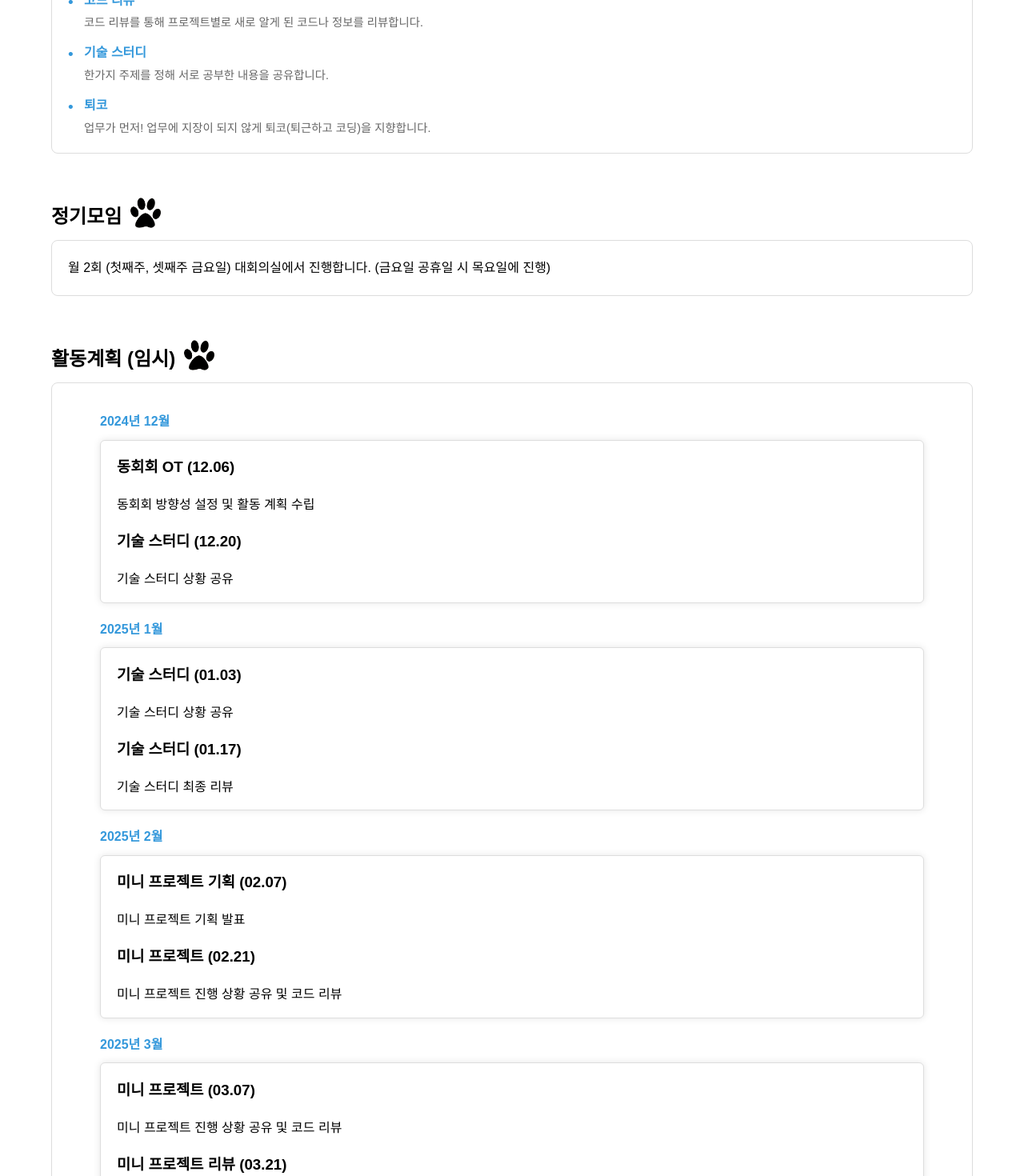
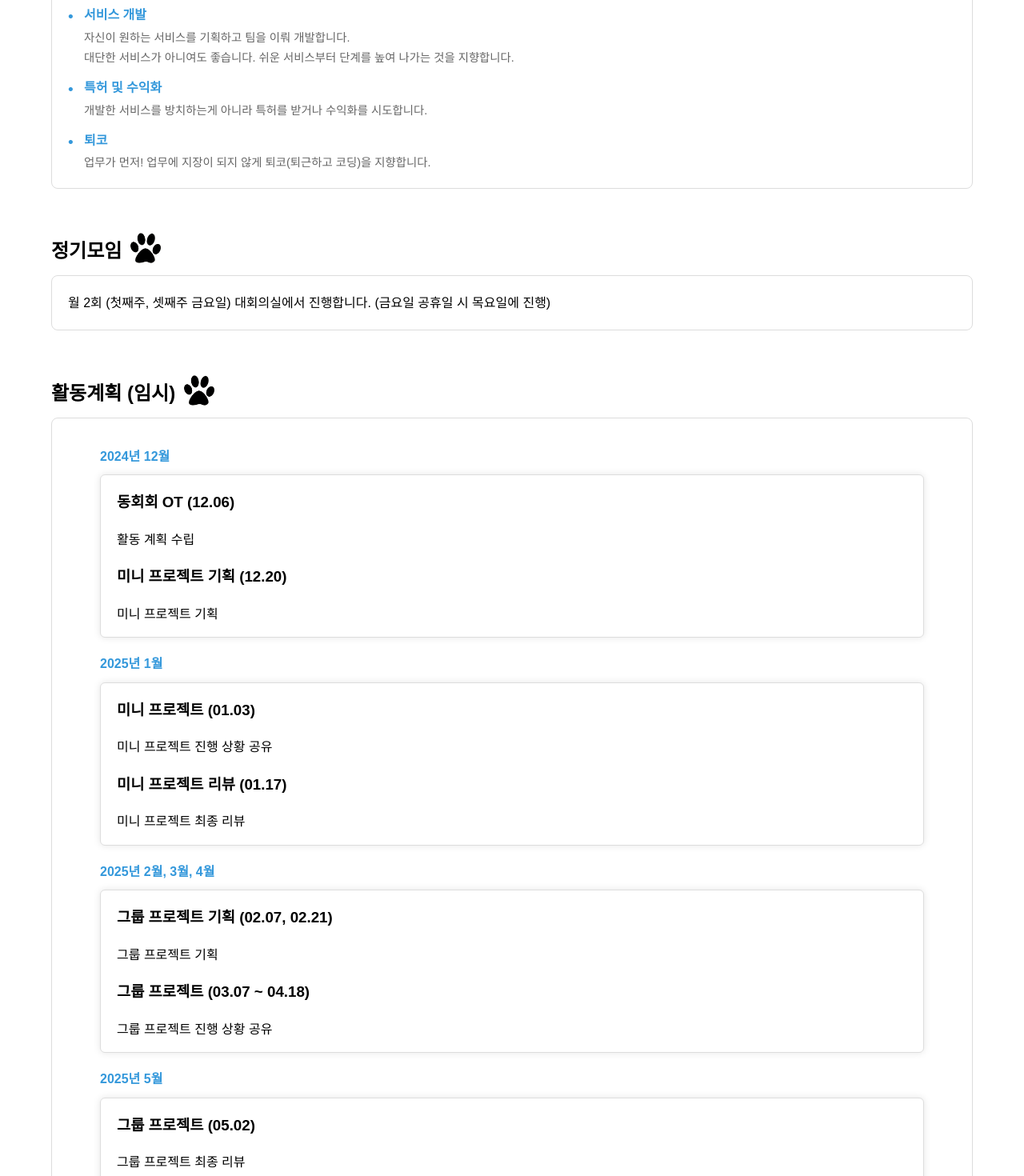
Before and after one commit to JangMyeongJin/infopage, a React (Create React App) app: page / in a window 1280 px wide. Shown: the part 760-2230 px from the top of the page at 80% size. Built offline with nearby package versions, Linux system fonts and the light colour scheme.

Commit message:
동호회 소개 수정

```diff
--- a/src/App.css
+++ b/src/App.css
@@ -107,6 +107,7 @@ header .group-name {
   font-size: 0.9em;
   margin: 0;
   line-height: 1.4;
+  margin-bottom: 5px;
 }
 
 /* 타임라인 관련 */
--- a/src/pages/Main.js
+++ b/src/pages/Main.js
@@ -14,12 +14,17 @@ const Main = () => {
                 </div>
                 <div className="activities">
                     <div className="activity-card">
-
-                        <ul className="activity-details">
-                            <li>
-                                <span className="detail-title">개발바닥은 회원들 간의 교류와 협력을 통해 기술 역량을 강화하고 실질적인 프로젝트를 구현하는 것을 목표합니다.</span>
-                            </li>
-                        </ul>
+                    <ul className="activity-details">
+                        <li>
+                            <p>개발바닥은 회원들 간의 교류와 협력을 통해 기술 역량을 강화하고 <span className="highlight">실질적인 서비스</span>를 구현하는 것을 목표합니다.</p>
+                        </li>
+                        <li>
+                            <p>소수 인원이 팀을 이루어, 기획부터 배포까지 실전 경험을 쌓으며 서로 동기부여가 되는 활동을 지향합니다.</p>
+                        </li>
+                        <li>
+                            <p><span className="highlight">자기주도적으로</span> 공부하고, 공부한 내용을 프로젝트에 적용하는 것을 지향합니다.</p>
+                        </li>
+                    </ul>
                     </div>
                 </div>
             </section>
@@ -38,16 +43,13 @@ const Main = () => {
                             <p className="detail-desc">수평적인 활동을 위해 이름, 직급대신 닉네임을 사용합니다.</p>
                         </li>
                         <li>
-                            <span className="detail-title"><span className="highlight">그룹 프로젝트</span></span>
-                            <p className="detail-desc">소규모로 팀을 이뤄 기획부터 배포까지 그룹 프로젝트를 진행합니다.</p>
+                            <span className="detail-title"><span className="highlight">서비스 개발</span></span>
+                            <p className="detail-desc">자신이 원하는 서비스를 기획하고 팀을 이뤄 개발합니다.</p>
+                            <p className="detail-desc">대단한 서비스가 아니여도 좋습니다. 쉬운 서비스부터 단계를 높여 나가는 것을 지향합니다.</p>
                         </li>
                         <li>
-                            <span className="detail-title"><span className="highlight">코드 리뷰</span></span>
-                            <p className="detail-desc">코드 리뷰를 통해 프로젝트별로 새로 알게 된 코드나 정보를 리뷰합니다.</p>
-                        </li>
-                        <li>
-                            <span className="detail-title"><span className="highlight">기술 스터디</span></span>
-                            <p className="detail-desc">한가지 주제를 정해 서로 공부한 내용을 공유합니다.</p>
+                            <span className="detail-title"><span className="highlight">특허 및 수익화</span></span>
+                            <p className="detail-desc">개발한 서비스를 방치하는게 아니라 특허를 받거나 수익화를 시도합니다.</p>
                         </li>
                         <li>
                             <span className="detail-title"><span className="highlight">퇴코</span></span>
@@ -82,46 +84,33 @@ const Main = () => {
                             <div className="timeline-date">2024년 12월</div>
                             <div className="timeline-content">
                                 <h3>동회회 OT (12.06)</h3>
-                                <p>동회회 방향성 설정 및 활동 계획 수립</p>
-                                <h3>기술 스터디 (12.20)</h3>
-                                <p>기술 스터디 상황 공유</p>
+                                <p>활동 계획 수립</p>
+                                <h3>미니 프로젝트 기획 (12.20)</h3>
+                                <p>미니 프로젝트 기획</p>
                             </div>
                         </div>
                         <div className="timeline-item">
                             <div className="timeline-date">2025년 1월</div>
                             <div className="timeline-content">
-                                <h3>기술 스터디 (01.03)</h3>
-                                <p>기술 스터디 상황 공유</p>
-                                <h3>기술 스터디 (01.17)</h3>
-                                <p>기술 스터디 최종 리뷰</p>
-                            </div>
-                        </div>
-                        <div className="timeline-item">
-                            <div className="timeline-date">2025년 2월</div>
-                            <div className="timeline-content">
-                                <h3>미니 프로젝트 기획 (02.07)</h3>
-                                <p>미니 프로젝트 기획 발표</p>
-                                <h3>미니 프로젝트 (02.21)</h3>
-                                <p>미니 프로젝트 진행 상황 공유 및 코드 리뷰</p>
-                            </div>
-                        </div>
-                        <div className="timeline-item">
-                            <div className="timeline-date">2025년 3월</div>
-                            <div className="timeline-content">
-                                <h3>미니 프로젝트 (03.07)</h3>
-                                <p>미니 프로젝트 진행 상황 공유 및 코드 리뷰</p>
-                                <h3>미니 프로젝트 리뷰 (03.21)</h3>
+                                <h3>미니 프로젝트 (01.03)</h3>
+                                <p>미니 프로젝트 진행 상황 공유</p>
+                                <h3>미니 프로젝트 리뷰 (01.17)</h3>
                                 <p>미니 프로젝트 최종 리뷰</p>
                             </div>
                         </div>
                         <div className="timeline-item">
-                            <div className="timeline-date">2025년 4월, 5월, 6월</div>
+                            <div className="timeline-date">2025년 2월, 3월, 4월</div>
                             <div className="timeline-content">
-                                <h3>그룹 프로젝트 기획 (04.04)</h3>
-                                <p>그룹 프로젝트 기획 발표</p>
-                                <h3>그룹 프로젝트 (04.18 ~ 06.05)</h3>
-                                <p>그룹 프로젝트 진행 상황 공유 및 코드 리뷰</p>
-                                <h3>그룹 프로젝트 리뷰 (06.20)</h3>
+                                <h3>그룹 프로젝트 기획 (02.07, 02.21)</h3>
+                                <p>그룹 프로젝트 기획</p>
+                                <h3>그룹 프로젝트 (03.07 ~ 04.18)</h3>
+                                <p>그룹 프로젝트 진행 상황 공유</p>
+                            </div>
+                        </div>
+                        <div className="timeline-item">
+                            <div className="timeline-date">2025년 5월</div>
+                            <div className="timeline-content">
+                                <h3>그룹 프로젝트 (05.02)</h3>
                                 <p>그룹 프로젝트 최종 리뷰</p>
                             </div>
                         </div>
@@ -134,7 +123,7 @@ const Main = () => {
             <h2>함께하고 싶으신가요?</h2>
             <p>새로운 동료를 언제나 환영합니다!</p>
             <button className="join-button main-button" onClick={HandleGooleForm}>가입하기</button>
-            </section>
+        </section>
         </div>
     )
 }
```
